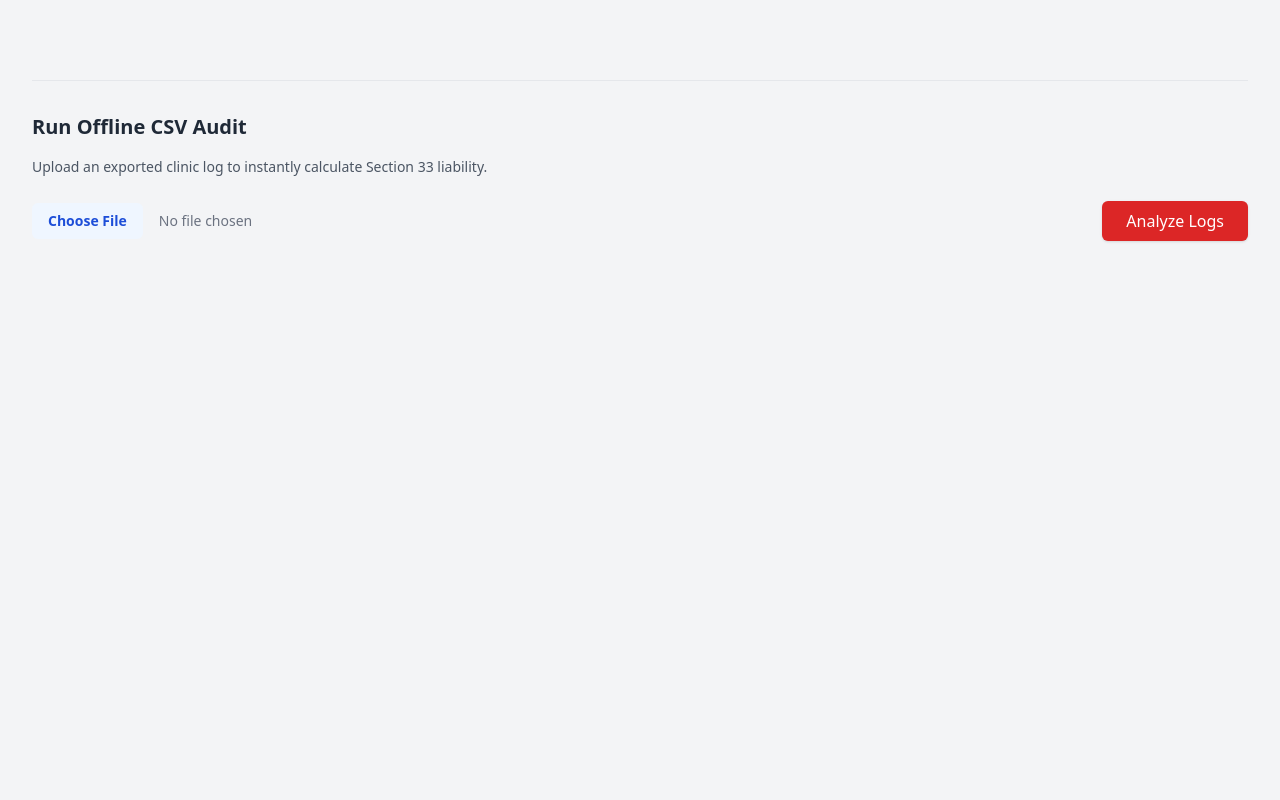
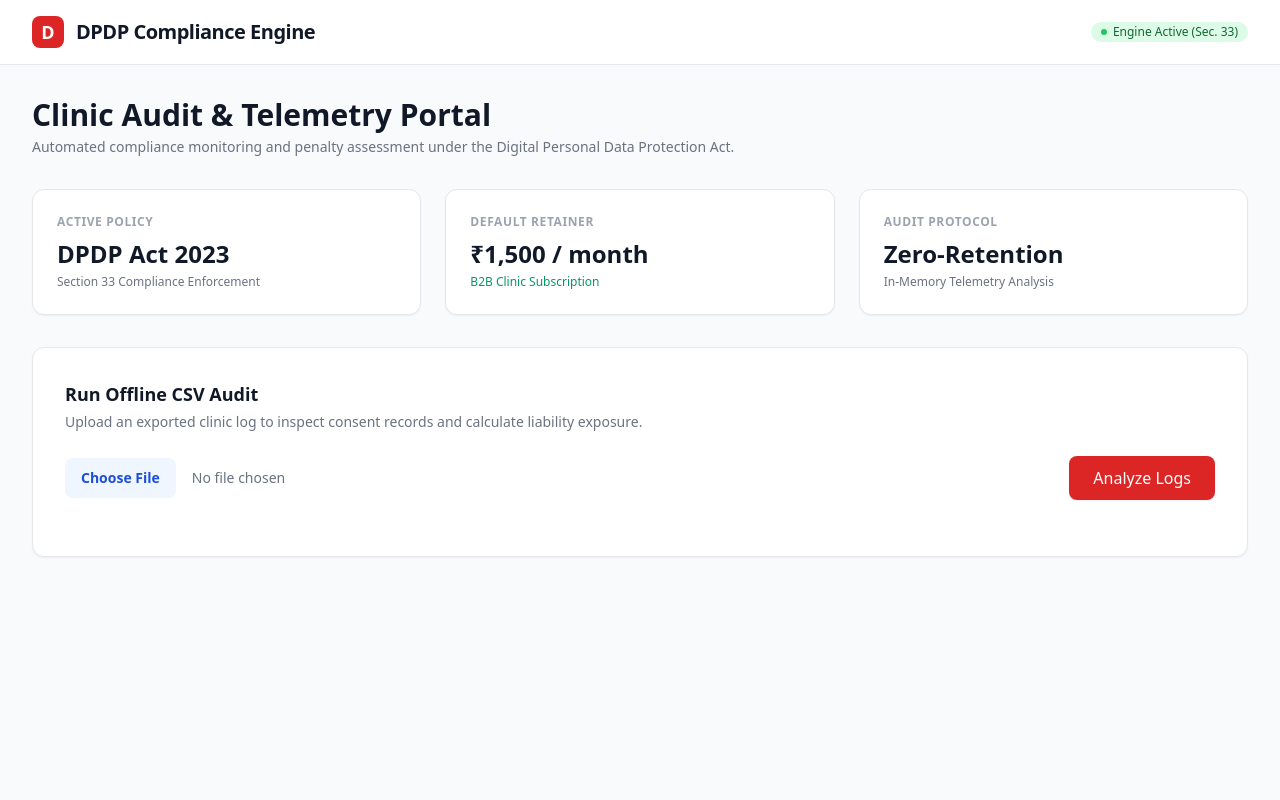
Before and after one commit to pratham-art-cell/dpdp-engine1, a FastAPI app: page / in a window 1280 px wide. Run offline with FastAPI, Linux system fonts and the light colour scheme; some libraries are stand-ins or nearby versions.

Commit message:
Update index.html with complete layout and iOS-safe upload form

```diff
--- a/routers/labs.py
+++ b/routers/labs.py
@@ -64,13 +64,14 @@ async def upload_clinic_logs(
     request: Request,
     audit_file: UploadFile = File(...)
 ):
-    # DEFENSE 1: Ensure it is actually a CSV
-    if not audit_file.filename.endswith('.csv'):
+    # DEFENSE 1: Ensure it is actually a CSV (Added .lower() for iOS safety)
+    if not audit_file.filename.lower().endswith('.csv'):
         raise HTTPException(status_code=400, detail="Only .csv files are permitted.")
 
     try:
         contents = await audit_file.read()
         decoded_content = contents.decode('utf-8')
+        import csv, io # Added just in case they aren't imported at the top
         csv_reader = csv.DictReader(io.StringIO(decoded_content))
 
         # DEFENSE 2: Verify required columns exist before processing
@@ -105,4 +106,5 @@ async def upload_clinic_logs(
         raise HTTPException(status_code=400, detail="File encoding error. Please upload a valid UTF-8 CSV.")
     except Exception as e:
         # DEFENSE 4: Catch-all for unexpected crashes
+        # FIXED: Added the missing closing parenthesis below
         raise HTTPException(status_code=500, detail=f"Audit failed: {str(e)}")
--- a/templates/index.html
+++ b/templates/index.html
@@ -6,37 +6,99 @@
     <title>DPDP Compliance Engine</title>
     <!-- HTMX -->
     <script src="https://unpkg.com/htmx.org@1.9.10"></script>
-    <!-- Tailwind CDN -->
+    <!-- Tailwind CSS CDN -->
     <script src="https://cdn.tailwindcss.com"></script>
-    <!-- Your Custom Stylesheet -->
+    <!-- Custom Stylesheet -->
     <link href="/static/styles.css" rel="stylesheet">
 </head>
+<body class="bg-gray-50 text-gray-900 min-h-screen">
 
-<body class="bg-gray-100 text-gray-900 p-8">
-    <!-- Rest of your HTML remains exactly the same -->
-     <!-- CSV Upload Section -->
-        <!-- CSV Upload Section -->
-        <div class="mt-12 border-t border-gray-200 pt-8">
-            <h2 class="text-xl font-bold mb-4 text-gray-800">Run Offline CSV Audit</h2>
-            <p class="text-sm text-gray-600 mb-6">Upload an exported clinic log to instantly calculate Section 33 liability.</p>
+    <!-- Top Navigation -->
+    <header class="bg-white border-b border-gray-200 sticky top-0 z-50">
+        <div class="max-w-7xl mx-auto px-4 sm:px-6 lg:px-8 h-16 flex items-center justify-between">
+            <div class="flex items-center space-x-3">
+                <div class="h-8 w-8 rounded-lg bg-red-600 flex items-center justify-center text-white font-bold text-lg">
+                    D
+                </div>
+                <span class="text-xl font-bold tracking-tight text-gray-900">DPDP Compliance Engine</span>
+            </div>
+            <div class="flex items-center space-x-4">
+                <span class="inline-flex items-center px-2.5 py-0.5 rounded-full text-xs font-medium bg-green-100 text-green-800">
+                    <span class="w-1.5 h-1.5 mr-1.5 bg-green-500 rounded-full"></span>
+                    Engine Active (Sec. 33)
+                </span>
+            </div>
+        </div>
+    </header>
 
-             <form hx-post="/labs/upload" hx-target="#audit-results" hx-encoding="multipart/form-data" class="flex items-center space-x-4">
+    <!-- Main Dashboard Container -->
+    <main class="max-w-7xl mx-auto px-4 sm:px-6 lg:px-8 py-8">
 
-                <!-- Tailwind Styled File Input -->
-                <input type="file" name="audit_file" accept=".csv" required
+        <!-- Header Introduction -->
+        <div class="mb-8">
+            <h1 class="text-2xl font-bold text-gray-900 sm:text-3xl">Clinic Audit & Telemetry Portal</h1>
+            <p class="mt-1 text-sm text-gray-500">
+                Automated compliance monitoring and penalty assessment under the Digital Personal Data Protection Act.
+            </p>
+        </div>
+
+        <!-- Metric Cards Grid -->
+        <div class="grid grid-cols-1 md:grid-cols-3 gap-6 mb-8">
+            <div class="bg-white p-6 rounded-xl border border-gray-200 shadow-sm">
+                <div class="text-xs font-semibold text-gray-400 uppercase tracking-wider">Active Policy</div>
+                <div class="mt-2 text-2xl font-bold text-gray-900">DPDP Act 2023</div>
+                <div class="mt-1 text-xs text-gray-500">Section 33 Compliance Enforcement</div>
+            </div>
+
+            <div class="bg-white p-6 rounded-xl border border-gray-200 shadow-sm">
+                <div class="text-xs font-semibold text-gray-400 uppercase tracking-wider">Default Retainer</div>
+                <div class="mt-2 text-2xl font-bold text-gray-900">₹1,500 / month</div>
+                <div class="mt-1 text-xs text-emerald-600 font-medium">B2B Clinic Subscription</div>
+            </div>
+
+            <div class="bg-white p-6 rounded-xl border border-gray-200 shadow-sm">
+                <div class="text-xs font-semibold text-gray-400 uppercase tracking-wider">Audit Protocol</div>
+                <div class="mt-2 text-2xl font-bold text-gray-900">Zero-Retention</div>
+                <div class="mt-1 text-xs text-gray-500">In-Memory Telemetry Analysis</div>
+            </div>
+        </div>
+
+        <!-- Offline CSV Audit Upload Section -->
+        <div class="bg-white p-8 rounded-xl border border-gray-200 shadow-sm mb-8">
+            <h2 class="text-lg font-semibold text-gray-900 mb-1">Run Offline CSV Audit</h2>
+            <p class="text-sm text-gray-500 mb-6">
+                Upload an exported clinic log to inspect consent records and calculate liability exposure.
+            </p>
+
+            <form hx-post="/labs/upload"
+                  hx-target="#audit-results"
+                  hx-swap="innerHTML"
+                  hx-encoding="multipart/form-data"
+                  enctype="multipart/form-data"
+                  class="flex flex-col sm:flex-row items-start sm:items-center space-y-4 sm:space-y-0 sm:space-x-4">
+
+                <input type="file"
+                       name="audit_file"
+                       accept=".csv, text/csv, application/csv, text/x-csv, application/x-csv"
+                       required
                        class="block w-full text-sm text-gray-500
-                              file:mr-4 file:py-2 file:px-4
-                              file:rounded-md file:border-0
+                              file:mr-4 file:py-2.5 file:px-4
+                              file:rounded-lg file:border-0
                               file:text-sm file:font-semibold
                               file:bg-blue-50 file:text-blue-700
                               hover:file:bg-blue-100 cursor-pointer">
 
-                <button type="submit" class="bg-red-600 hover:bg-red-700 text-white font-medium px-6 py-2 rounded-md shadow flex-shrink-0">
+                <button type="submit"
+                        class="w-full sm:w-auto bg-red-600 hover:bg-red-700 text-white font-medium px-6 py-2.5 rounded-lg shadow-sm transition duration-150 flex-shrink-0">
                     Analyze Logs
                 </button>
+            </form>
 
-            </form> <!-- The only closing tag belongs down here -->
+            <!-- HTMX Audit Report Injection Target -->
+            <div id="audit-results" class="mt-6"></div>
+        </div>
 
-            <!-- The generated report will appear inside this empty div -->
-            <div id="audit-results" class="mt-8"></div>
-        </div>
+    </main>
+
+</body>
+</html>
```
